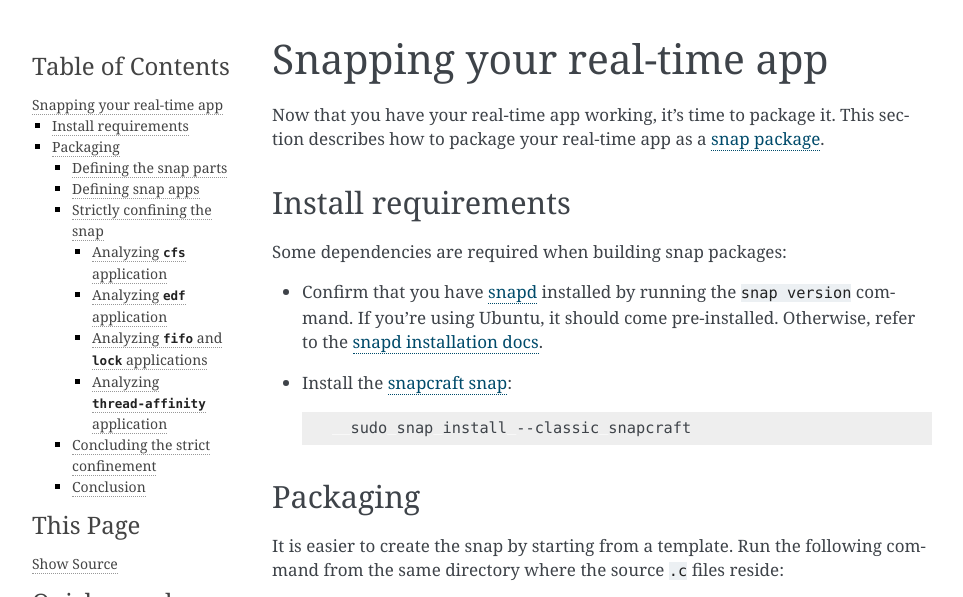
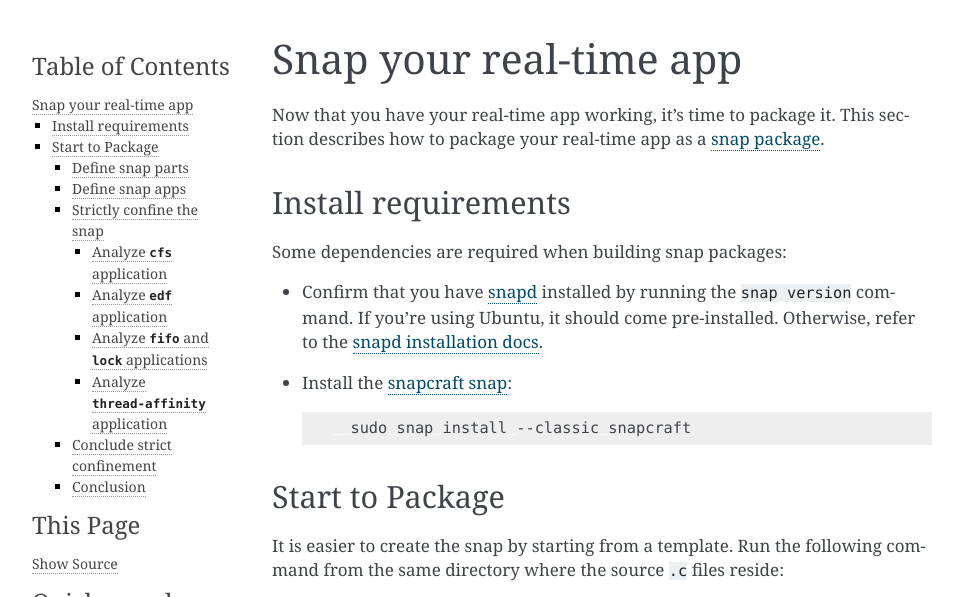
Before and after one commit to canonical/real-time-ubuntu-docs, a Sphinx documentation site: the page built from docs/tutorial/7-snapping.md, in a window 1280 px wide and 900 px high, cut to the strip 0-597 px from the top of the window. Shown: the whole strip, without its empty margins (148-1111 px from the left). Built offline with Sphinx 7.4.7, drawn with Linux system fonts in a browser that asks for light colours; some of the changed text lies outside the part shown.

Commit message:
feat: make headings action orientated using verbs
Signed-off-by: Lincoln Wallace <lincoln.wallace@canonical.com>

`````diff
--- a/docs/tutorial/7-snapping.md
+++ b/docs/tutorial/7-snapping.md
@@ -1,4 +1,4 @@
-# Snapping your real-time app
+# Snap your real-time app
 
 Now that you have your real-time app working, it's time to package it.
 This section describes how to package your real-time app as a [snap package][snapcraft.io].
@@ -16,7 +16,7 @@
     sudo snap install --classic snapcraft
   ```
 
-## Packaging
+## Start to Package
 
 It is easier to create the snap by starting from a template.
 Run the following command from the same directory where the source `.c` files reside:
@@ -76,14 +76,12 @@
 2 directories, 6 files
 ```
 
-
-
 You'll also make some modifications to the `snapcraft.yaml` file:
 
 - Change the name from **demo** to **rt-app**.
 - Provide a meaningful summary and description of what the snap does.
 
-### Defining the snap parts
+### Define snap parts
 
 Once the snap metadata boilerplate is in place, it's time to define the [Snapcraft parts][snapcraft_parts].
 In snaps, `parts` serve as the building blocks of the package, similar to a recipe's list of ingredients and preparation steps.
@@ -219,7 +217,7 @@
 
 Now that you've confirmed that the real-time app binaries are present, it's time to define the apps.
 
-### Defining snap apps
+### Define snap apps
 
 You created the snap but installing it will not expose any of the programs on the host.
 This is because you haven't specified the apps within the snap.
@@ -330,7 +328,7 @@
 Calls made on thread2: 1
 ```
 
-### Strictly confining the snap
+### Strictly confine the snap
 
 In the previous section, you created a snap that works when installed in the Developer Mode.
 However, one of the key benefits of snap packages is their ability to run software securely.
@@ -388,7 +386,7 @@
 ```
 ````
 
-#### Analyzing `cfs` application
+#### Analyze `cfs` application
 
 - Application output:
 ```{terminal}
@@ -407,7 +405,7 @@
 
 No output from snappy-debug indicates that the `cfs` application does not require additional permissions
 
-#### Analyzing `edf` application
+#### Analyze `edf` application
 
 - Application output:
 ```{terminal}
@@ -473,14 +471,14 @@
 process-control  rt-app:process-control  :process-control  manual
 ```
 
-#### Analyzing `fifo` and `lock` applications
+#### Analyze `fifo` and `lock` applications
 
 Repeat the same process done for `cfs` and `edf` applications on this one.
 Like occurred for `cfs`, when running `fifo` application no reports were generated by `snappy-conf`.
 The same happens for the `lock` application, no reports were generated.
 
 
-#### Analyzing `thread-affinity` application
+#### Analyze `thread-affinity` application
 
 Repeating the process for `thread-affinity` something different happens on the logs:
 
@@ -513,7 +511,7 @@
 This is the case for this app.
 
 
-### Concluding the strict confinement
+### Conclude strict confinement
 
 Now that the required interfaces are defined, change the `confinement` property to `strict`:
 
`````
